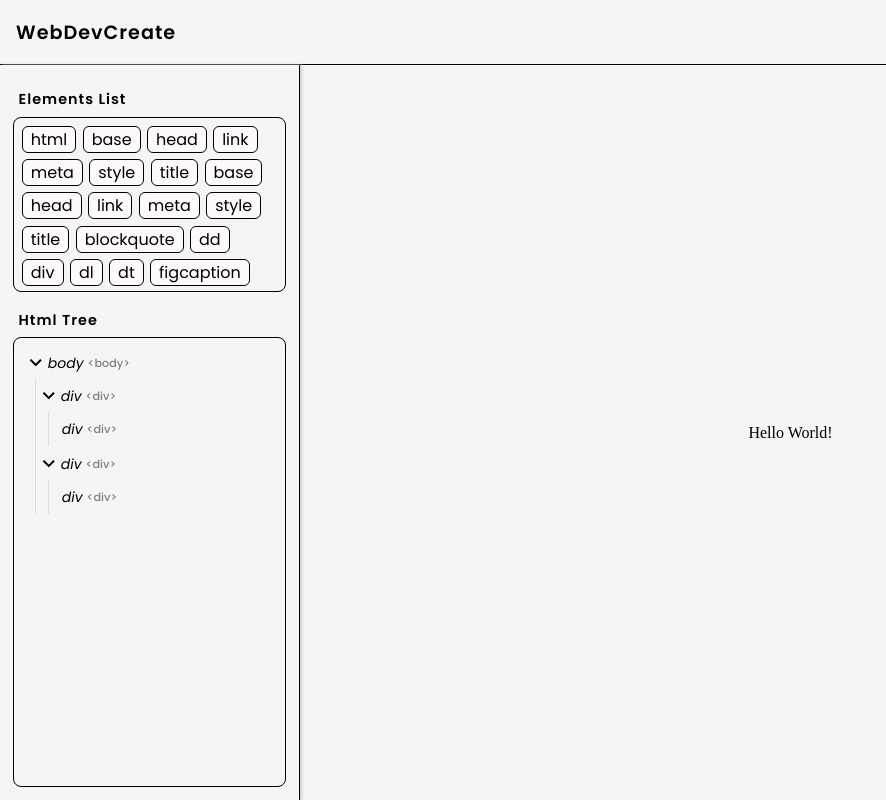
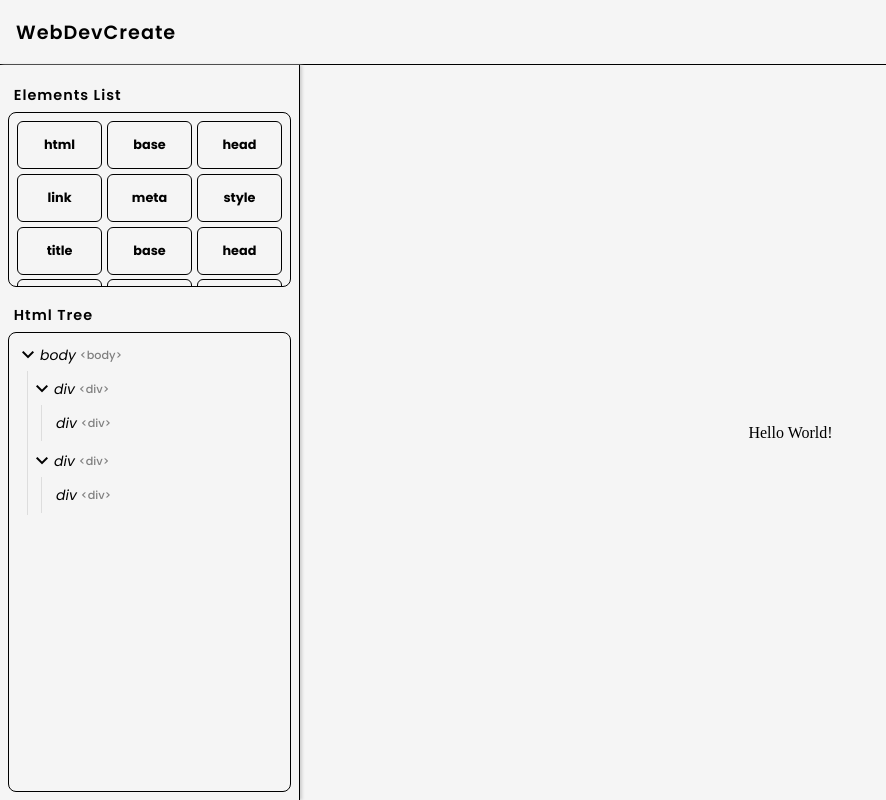
Before and after one commit to ultraflame4/WebDevCreate, a React (Vite) app: page /#/app in a window 1280 px wide. Shown: the whole page, without its empty margins (0-886 px from the left). Built offline with nearby package versions, Linux system fonts and the light colour scheme.

Commit message:
updates to the element list

```diff
--- a/src/assets/App.scss
+++ b/src/assets/App.scss
@@ -1,9 +1,7 @@
-$bg: whitesmoke;
-$line-color: #000;
-
+@use "./variables" as vars;
 
 .default-bg {
-  background: $bg;
+  background: vars.$bg;
 }
 
 #app {
@@ -21,7 +19,7 @@ $line-color: #000;
 
 #app-header {
   height: 100%;
-  border-bottom: 1px solid $line-color;
+  border-bottom: 1px solid vars.$line-color;
   grid-column: 1 / -1;
   grid-row: 1 / 2;
   display: flex;
@@ -46,12 +44,12 @@ $line-color: #000;
   box-sizing: border-box;
   width: 100%;
   height: 100%;
-  padding: 0.8rem;
+  padding: 0.5rem;
 
   grid-column: 1 / 2;
   grid-row: 2 / -2;
 
-  border-right: 1px solid $line-color;
+  border-right: 1px solid vars.$line-color;
   box-shadow: 2px 0 3px #ccc;
   flex-direction: column;
   gap: 0.4rem;
@@ -66,7 +64,7 @@ $line-color: #000;
 
   >div{
     border-radius: 0.5em;
-    border: 1px solid $line-color;
+    border: 1px solid vars.$line-color;
     width: 100%;
     flex-grow: 0;
     box-sizing: border-box;
--- /dev/null
+++ b/src/assets/ElementComponents.scss
@@ -0,0 +1,58 @@
+@use "variables" as vars;
+
+.el-comp-list {
+  --column-count: 3;
+
+  height: 100%;
+  width: 100%;
+
+  padding: 8px;
+  margin: 0;
+
+  box-sizing: border-box;
+  overflow: auto;
+
+  list-style: none;
+
+  display: grid;
+  grid-template-columns: repeat(var(--column-count), 1fr);
+
+  grid-gap: 0.3em;
+
+}
+
+.el-comp-item {
+  display: flex;
+  align-items: center;
+  justify-content: center;
+
+  box-sizing: border-box;
+
+  padding: 0 0.5em;
+  border: 1px solid black;
+  border-radius: 6px;
+
+  min-width: 0;
+  width: 100%;
+  height: 48px;
+
+  background: vars.$bg;
+
+  font-size: 0.8em;
+  font-weight: 700;
+
+  transition: all ease 200ms;
+  cursor: pointer;
+
+
+  &:hover {
+    filter: drop-shadow(2px 2px 3px rgba(0, 0, 0, 0.5));
+  }
+
+  &>p{
+
+    text-overflow: ellipsis;
+    white-space: nowrap;
+    overflow: hidden;
+  }
+}
--- a/src/assets/ElementComponentsList.scss
+++ /dev/null
@@ -1,29 +0,0 @@
-
-.element-components-list {
-  height: 100%;
-  width: 100%;
-  margin: 0;
-  overflow: auto;
-  box-sizing: border-box;
-  padding: 8px;
-  list-style: none;
-  display: flex;
-  flex-wrap: wrap;
-  gap: 0.4em;
-
-  > li {
-    //height: 56px;
-    padding: 0 0.5em;
-    border: 1px solid black;
-    border-radius: 6px;
-    align-content: center;
-    text-align: center;
-    cursor: pointer;
-    background: snow;
-    transition: all ease 200ms;
-
-    &:hover {
-      filter: drop-shadow(2px 2px 3px rgba(0, 0, 0, 0.45));
-    }
-  }
-}
--- a/src/assets/ElementTree.scss
+++ b/src/assets/ElementTree.scss
@@ -1,6 +1,8 @@
+@use "./variables" as vars;
+
 .element-tree {
 
-  padding: 8px;
+  padding: 4px;
 
   list-style: none;
 
@@ -32,7 +34,7 @@
   .element-tree-item {
     min-height: 24px;
     font-size: 14px;
-    border: 1px solid transparent;
+    border: 2px solid transparent;
     border-radius: 8px;
 
     .tagname {
@@ -102,14 +104,14 @@
     }
 
     &:has(>p.drag-over-center){
-      border-color: magenta;
+      border-color: vars.$line-color-highlight;
     }
     &:has(>p.drag-over-before){
-      border-top-color: magenta;
+      border-top-color: vars.$line-color-highlight;
       border-radius: 0;
     }
     &:has(>p.drag-over-after){
-      border-bottom-color: magenta;
+      border-bottom-color: vars.$line-color-highlight;
       border-radius: 0;
     }
 
--- /dev/null
+++ b/src/assets/variables.scss
@@ -0,0 +1,3 @@
+$bg: whitesmoke;
+$line-color: #000;
+$line-color-highlight: #43b994;
--- /dev/null
+++ b/src/components/ElementComponents.tsx
@@ -0,0 +1,41 @@
+import {defineComponent, ElementComponent} from "@/core";
+import "@/assets/ElementComponents.scss"
+
+interface itemProps{
+    name: string,
+    desc: string,
+    tagName: string
+}
+
+const ElementComponentItem = defineComponent<itemProps>((props, context) => {
+    return (
+        <li className={"el-comp-item"} draggable={true}>
+            <p>
+                {props.name}
+            </p>
+        </li>
+    )
+})
+
+interface listProps{
+    elementComponents:ElementComponent[]
+}
+
+export default defineComponent<listProps>((props, context) => {
+    return (
+        <ul className={"el-comp-list"}>
+            {
+                props.elementComponents.map((value, index) => {
+                    return (
+                        <ElementComponentItem
+                            key={index}
+                            name={value.name}
+                            desc={value.description??""}
+                            tagName={value.htmlTagName}
+                        />
+                    )
+                })
+            }
+        </ul>
+    )
+})
--- a/src/components/ElementComponentsList.tsx
+++ /dev/null
@@ -1,20 +0,0 @@
-import {defineComponent, ElementComponent} from "@/core";
-import "@/assets/ElementComponentsList.scss"
-
-interface props{
-    elementComponents:ElementComponent[]
-}
-
-export default defineComponent<props>((props, context) => {
-    return (
-        <ul className={"element-components-list"}>
-            {
-                props.elementComponents.map((value, index) => {
-                    return (
-                        <li key={index}>{value.name}</li>
-                    )
-                })
-            }
-        </ul>
-    )
-})
--- a/src/routes/App.tsx
+++ b/src/routes/App.tsx
@@ -5,7 +5,7 @@ import ProjectPreviewPanel from "@/components/ProjectPreviewPanel";
 import templateUrl from "@/assets/template.html"
 
 import $ from "jquery"
-import ElementComponentsList from "@/components/ElementComponentsList";
+import ElementComponentsList from "@/components/ElementComponents";
 import htmlElements from "@/htmlElements.json";
 
 export default defineComponent((props, context) => {
```
